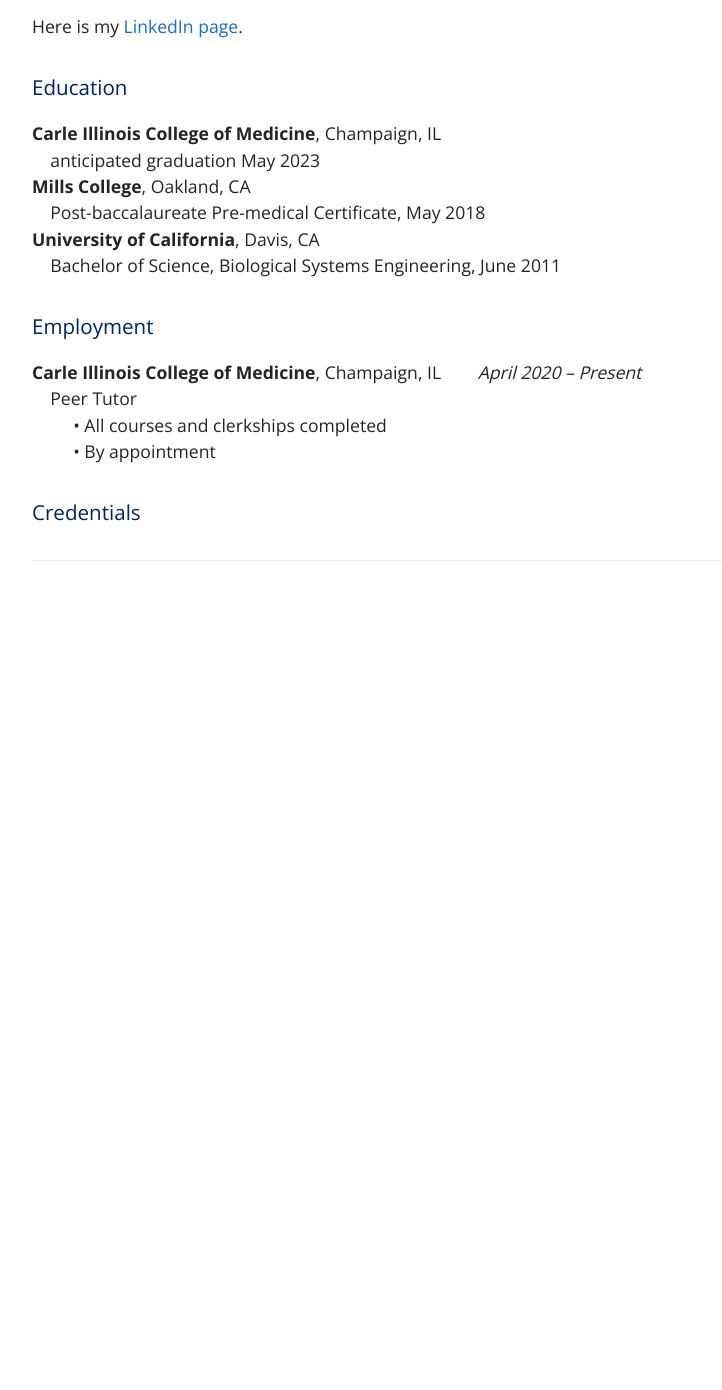
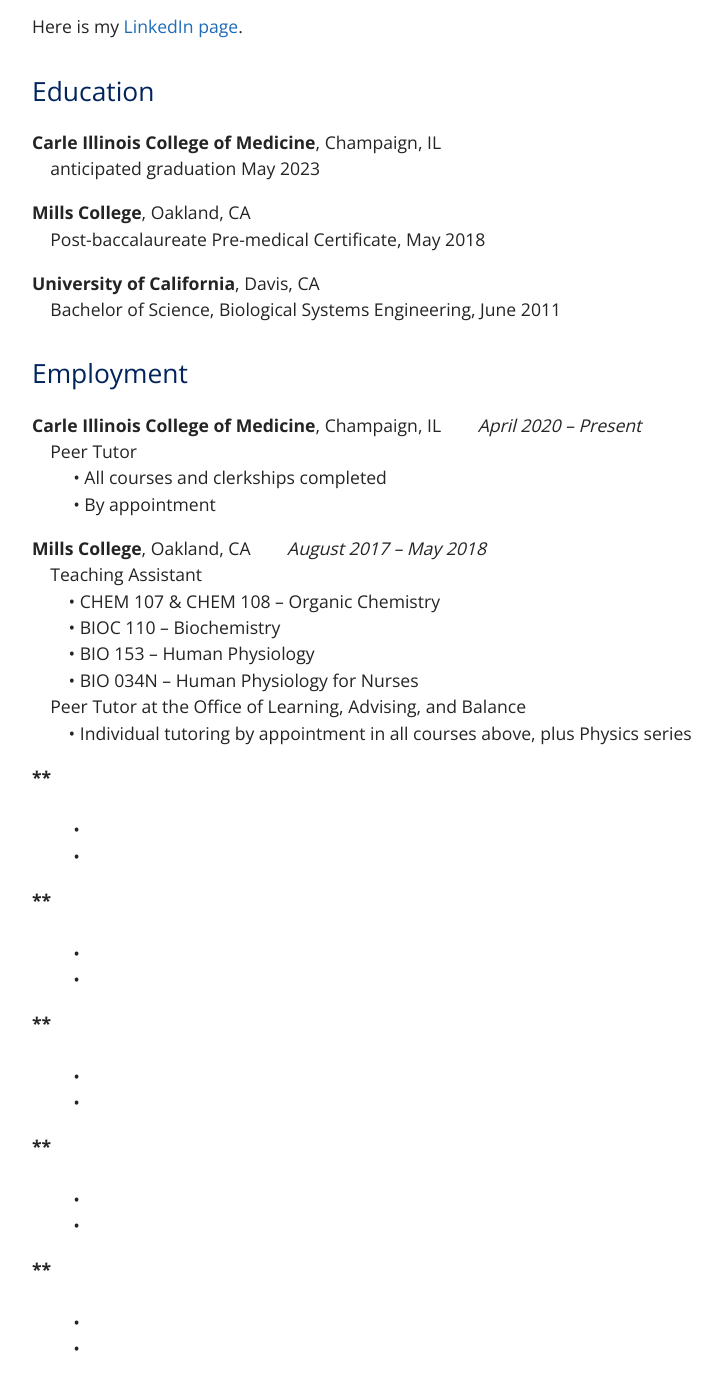
Before and after one commit to jopeo/joepo, a Jekyll site: the page built from index.md, in a window 1280 px wide and 1400 px high, scrolled down 798 px. Shown: the top 1390 px of the window, without its empty margins (64-786 px from the left). Built offline with Jekyll 4.4.1, drawn with Linux system fonts in a browser that asks for light colours; before the commit the page ends 1423 px from its top, so only the background shows below that.

Commit message:
09072022 1222

```diff
--- a/index.md
+++ b/index.md
@@ -11,24 +11,66 @@ My professional interests include cardiothoracic surgery and medical education.
 
 Here is my [LinkedIn page](https://www.linkedin.com/in/joseph-policarpio){:target="_blank"}.
 
-### Education
+## Education
 **Carle Illinois College of Medicine**, Champaign, IL
   <br>&nbsp;&nbsp;&nbsp;&nbsp;anticipated graduation May 2023
 <br>
+
 **Mills College**, Oakland, CA
   <br>&nbsp;&nbsp;&nbsp;&nbsp;Post-baccalaureate Pre-medical Certificate, May 2018
 <br>
+
 **University of California**, Davis, CA
   <br>&nbsp;&nbsp;&nbsp;&nbsp;Bachelor of Science, Biological Systems Engineering, June 2011
 
-### Employment
+## Employment
 **Carle Illinois College of Medicine**, Champaign, IL&nbsp;&nbsp;&nbsp;&nbsp;&nbsp;&nbsp;&nbsp;&nbsp;*April 2020 – Present*
 <br>&nbsp;&nbsp;&nbsp;&nbsp;Peer Tutor
 <br>&nbsp;&nbsp;&nbsp;&nbsp;&nbsp;&nbsp;&nbsp;&nbsp; • All courses and clerkships completed
 <br>&nbsp;&nbsp;&nbsp;&nbsp;&nbsp;&nbsp;&nbsp;&nbsp; • By appointment
+<br>
 
+**Mills College**, Oakland, CA&nbsp;&nbsp;&nbsp;&nbsp;&nbsp;&nbsp;&nbsp;&nbsp;*August 2017 – May 2018*
+<br>&nbsp;&nbsp;&nbsp;&nbsp;Teaching Assistant
+<br>&nbsp;&nbsp;&nbsp;&nbsp;&nbsp;&nbsp;&nbsp;&nbsp;• CHEM 107 & CHEM 108 – Organic Chemistry
+<br>&nbsp;&nbsp;&nbsp;&nbsp;&nbsp;&nbsp;&nbsp;&nbsp;• BIOC 110 – Biochemistry
+<br>&nbsp;&nbsp;&nbsp;&nbsp;&nbsp;&nbsp;&nbsp;&nbsp;• BIO 153 – Human Physiology
+<br>&nbsp;&nbsp;&nbsp;&nbsp;&nbsp;&nbsp;&nbsp;&nbsp;• BIO 034N – Human Physiology for Nurses
+<br>&nbsp;&nbsp;&nbsp;&nbsp;Peer Tutor at the Office of Learning, Advising, and Balance
+<br>&nbsp;&nbsp;&nbsp;&nbsp;&nbsp;&nbsp;&nbsp;&nbsp;• Individual tutoring by appointment in all courses above, plus Physics series
+<br>
+
+**** &nbsp;&nbsp;&nbsp;&nbsp;&nbsp;&nbsp;&nbsp;&nbsp;**
+<br>&nbsp;&nbsp;&nbsp;&nbsp;
+<br>&nbsp;&nbsp;&nbsp;&nbsp;&nbsp;&nbsp;&nbsp;&nbsp; •
+<br>&nbsp;&nbsp;&nbsp;&nbsp;&nbsp;&nbsp;&nbsp;&nbsp; •
+<br>
+
+**** &nbsp;&nbsp;&nbsp;&nbsp;&nbsp;&nbsp;&nbsp;&nbsp;**
+<br>&nbsp;&nbsp;&nbsp;&nbsp;
+<br>&nbsp;&nbsp;&nbsp;&nbsp;&nbsp;&nbsp;&nbsp;&nbsp; •
+<br>&nbsp;&nbsp;&nbsp;&nbsp;&nbsp;&nbsp;&nbsp;&nbsp; •
+<br>
+
+**** &nbsp;&nbsp;&nbsp;&nbsp;&nbsp;&nbsp;&nbsp;&nbsp;**
+<br>&nbsp;&nbsp;&nbsp;&nbsp;
+<br>&nbsp;&nbsp;&nbsp;&nbsp;&nbsp;&nbsp;&nbsp;&nbsp; •
+<br>&nbsp;&nbsp;&nbsp;&nbsp;&nbsp;&nbsp;&nbsp;&nbsp; •
+<br>
+
+**** &nbsp;&nbsp;&nbsp;&nbsp;&nbsp;&nbsp;&nbsp;&nbsp;**
+<br>&nbsp;&nbsp;&nbsp;&nbsp;
+<br>&nbsp;&nbsp;&nbsp;&nbsp;&nbsp;&nbsp;&nbsp;&nbsp; •
+<br>&nbsp;&nbsp;&nbsp;&nbsp;&nbsp;&nbsp;&nbsp;&nbsp; •
+<br>
+
+**** &nbsp;&nbsp;&nbsp;&nbsp;&nbsp;&nbsp;&nbsp;&nbsp;**
+<br>&nbsp;&nbsp;&nbsp;&nbsp;
+<br>&nbsp;&nbsp;&nbsp;&nbsp;&nbsp;&nbsp;&nbsp;&nbsp; •
+<br>&nbsp;&nbsp;&nbsp;&nbsp;&nbsp;&nbsp;&nbsp;&nbsp; •
+<br>
 
 
 [comment]: <> (<div style="text-align: right">April 2020 – Present</div>)
 
-### Credentials
+## Credentials
```
